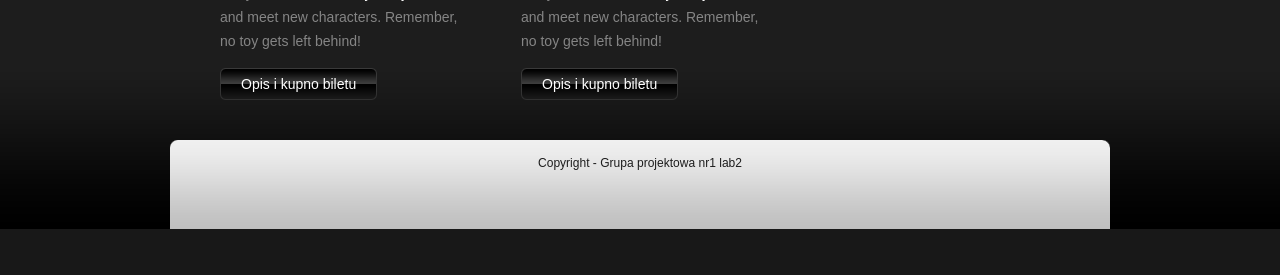
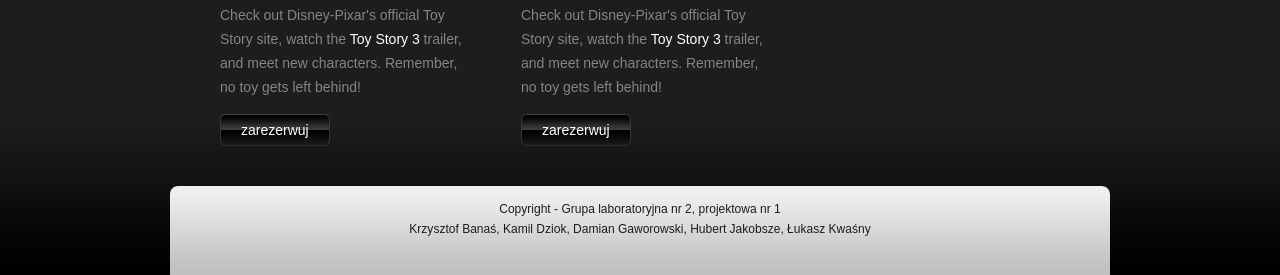
Before and after one commit to KamDziok/Projekt-WM, a PHP site: page / in a window 1280 px wide. Shown: the part 1438-1713 px from the top of the page. Before the commit the page ends 1667 px from the top, so only its background shows below. Run offline with PHP 8.4, Linux system fonts and the light colour scheme.

Commit message:
index.php front

```diff
--- a/front/index.php
+++ b/front/index.php
@@ -1,13 +1,13 @@
-<?php
-	?>
+<!DOCTYPE html PUBLIC "-//W3C//DTD XHTML 1.0 Strict//EN" "http://www.w3.org/TR/xhtml1/DTD/xhtml1-strict.dtd">
 <html xmlns="http://www.w3.org/1999/xhtml" xml:lang="en" lang="en">
 <head>
-<title>KinoURZ</title>
+<title>Zaloguj</title>
 <meta http-equiv="Content-Type" content="text/html; charset=utf-8" />
 <meta name="description" content="Place your description here" />
 <meta name="keywords" content="put, your, keyword, here" />
 <meta name="author" content="Templates.com - website templates provider" />
 <link href="style.css" rel="stylesheet" type="text/css" />
+<link href="style.scss" rel="stylesheet" type="text/scss" />
 <script src="js/jquery-1.4.2.min.js" type="text/javascript"></script>
 <script src="js/cufon-yui.js" type="text/javascript"></script>
 <script src="js/cufon-replace.js" type="text/javascript"></script>
@@ -29,11 +29,10 @@
 <!-- HEADER -->
 			<div id="header">
 				<div class="row-1">
-					<div class="fleft"><a href="index.html">Kino<span>URZ</span></a></div>
+					<div class="fleft"><a href="index.php">Kino<span>URZ</span></a></div>
 					<ul>
 						<li><a href="index.php"><img src="images/icon1-act.gif" alt="" /></a></li>
 						<li><a href="contact-us.php"><img src="images/icon2.gif" alt="" /></a></li>
-						<li><a href=".html"><img src="images/icon3.gif" alt="" /></a></li>
 					</ul>
 				</div>
 				<div class="row-2">
@@ -53,38 +52,38 @@
 					<div class="inside">
 						<h2>Witaj<span>Na stronie KinaURZ</span></h2>
 						<p>Mamy zaszczyt przywitać cie na stronie KinaURZ. Poniżej znajdują sie autlnie dostępne filmy.</p>
-						<div class="wrapper"><a href="#" class="link1"><span><span>Dalej</span></span></a></div>
+
 					</div>
 				</div>
 
 				<div class="content">
-					<h3>W <span>Repertuarze</span></h3>
+					<h3><span>W repertuarze</span></h3>
 					<ul class="movies">
 						<li>
 							<h4>Toy Story 3</h4><img src="images/1page-img2.jpg" alt="" />
 							<p>Check out Disney-Pixar's official Toy Story site, watch the <span>Toy Story 3</span> trailer, and meet new characters. Remember, no toy gets left behind!</p>
-							<div class="wrapper"><a href="Rezerwacja.php" class="link2"><span><span>Opis i kupno biletu</span></span></a></div>
-						</li>
+							<div class="wrapper"><a href="Rezerwacja.php" class="link2"><span><span></span></span></a></div>
+						</li><br>
 						<li>
 							<h4>Prince of Percia: Sands of Time</h4><img src="images/1page-img3.jpg" alt="" />
 							<p>A young fugitive prince and princess must stop a villain who unknowingly threatens to destroy the world with a special dagger.</p>
-							<div class="wrapper"><a href="Rezerwacja.php" class="link2"><span><span>Opis i kupno biletu</span></span></a></div>
-						</li>
+							<div class="wrapper"><a href="Rezerwacja.php" class="link2"><span><span>zarezerwuj</span></span></a></div>
+						</li><br>
 						<li class="last">
 							<h4>The Twilight Saga: Eclipse</h4><img src="images/1page-img4.jpg" alt="" />
 							<p>As a string of mysterious killings grips Bella is forced to choose between her love for vampire Edward and her friendship with werewolf Jacob.</p>
-							<div class="wrapper"><a href="Rezerwacja.php" class="link2"><span><span>Opis i kupno biletu</span></span></a></div>
-						</li>
+							<div class="wrapper"><a href="Rezerwacja.php" class="link2"><span><span>zarezerwuj</span></span></a></div>
+						</li><br>
 						<li>
 							<h4>Toy Story 3</h4><img src="images/1page-img2.jpg" alt="" />
 							<p>Check out Disney-Pixar's official Toy Story site, watch the <span>Toy Story 3</span> trailer, and meet new characters. Remember, no toy gets left behind!</p>
-							<div class="wrapper"><a href="Rezerwacja.php" class="link2"><span><span>Opis i kupno biletu</span></span></a></div>
-						</li>
+							<div class="wrapper"><a href="Rezerwacja.php" class="link2"><span><span>zarezerwuj</span></span></a></div>
+						</li><br>
 						<li>
 							<h4>Toy Story 3</h4><img src="images/1page-img2.jpg" alt="" />
 							<p>Check out Disney-Pixar's official Toy Story site, watch the <span>Toy Story 3</span> trailer, and meet new characters. Remember, no toy gets left behind!</p>
-							<div class="wrapper"><a href="Rezerwacja.php" class="link2"><span><span>Opis i kupno biletu</span></span></a></div>
-						</li>
+							<div class="wrapper"><a href="Rezerwacja.php" class="link2"><span><span>zarezerwuj</span></span></a></div>
+						</li><br>
 
 						<li class="clear">&nbsp;</li>
 					</ul>
@@ -94,7 +93,8 @@
 			<div id="footer">
 				<div class="left">
 					<div class="right">
-						<div class="inside">Copyright - Grupa projektowa nr1 lab2<br />
+						<div class="inside">Copyright - Grupa laboratoryjna nr 2, projektowa nr 1<br>
+							Krzysztof Banaś, Kamil Dziok, Damian Gaworowski, Hubert Jakobsze, Łukasz Kwaśny
 
 						</div>
 					</div>
--- a/front/logowanie.php
+++ b/front/logowanie.php
@@ -32,7 +32,7 @@
 					<ul>
 						<li><a href="index.php"><img src="images/icon1-act.gif" alt="" /></a></li>
 						<li><a href="contact-us.php"><img src="images/icon2.gif" alt="" /></a></li>
->
+
 					</ul>
 				</div>
 				<div class="row-2">
```
